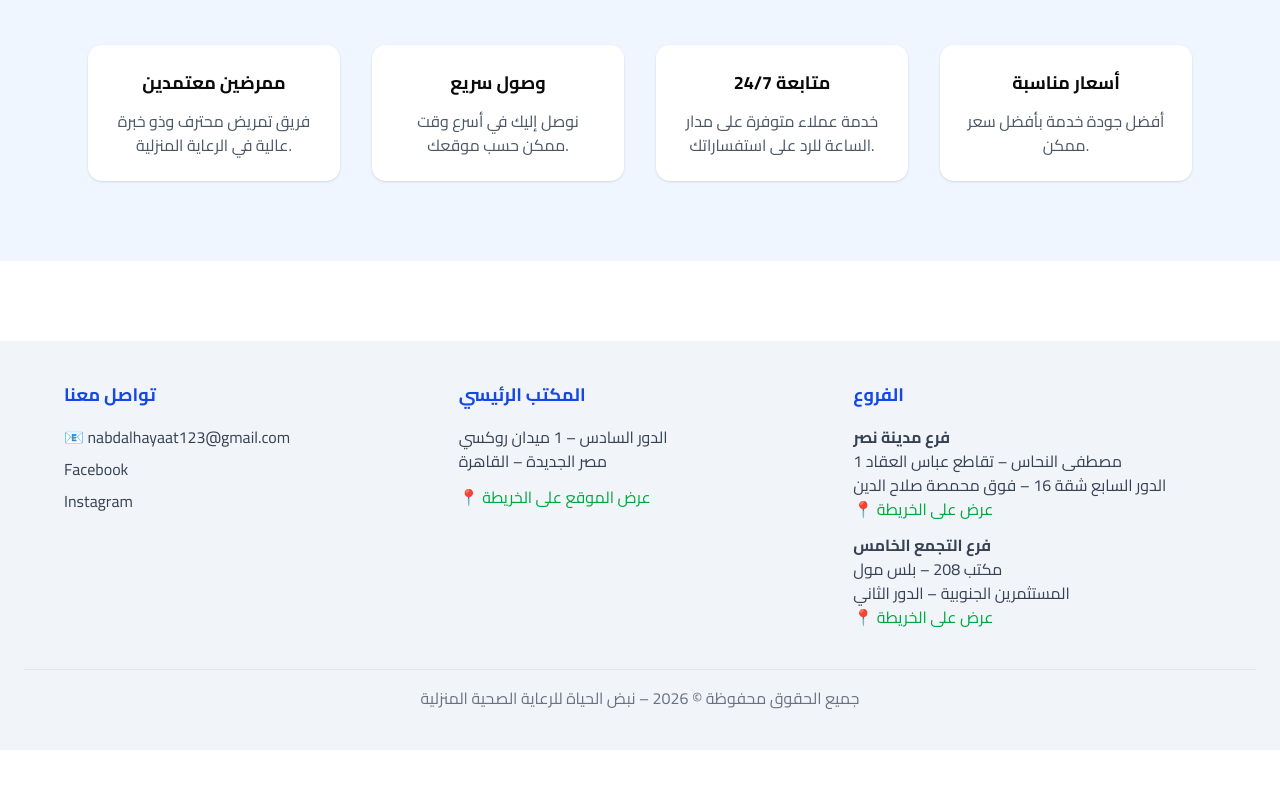
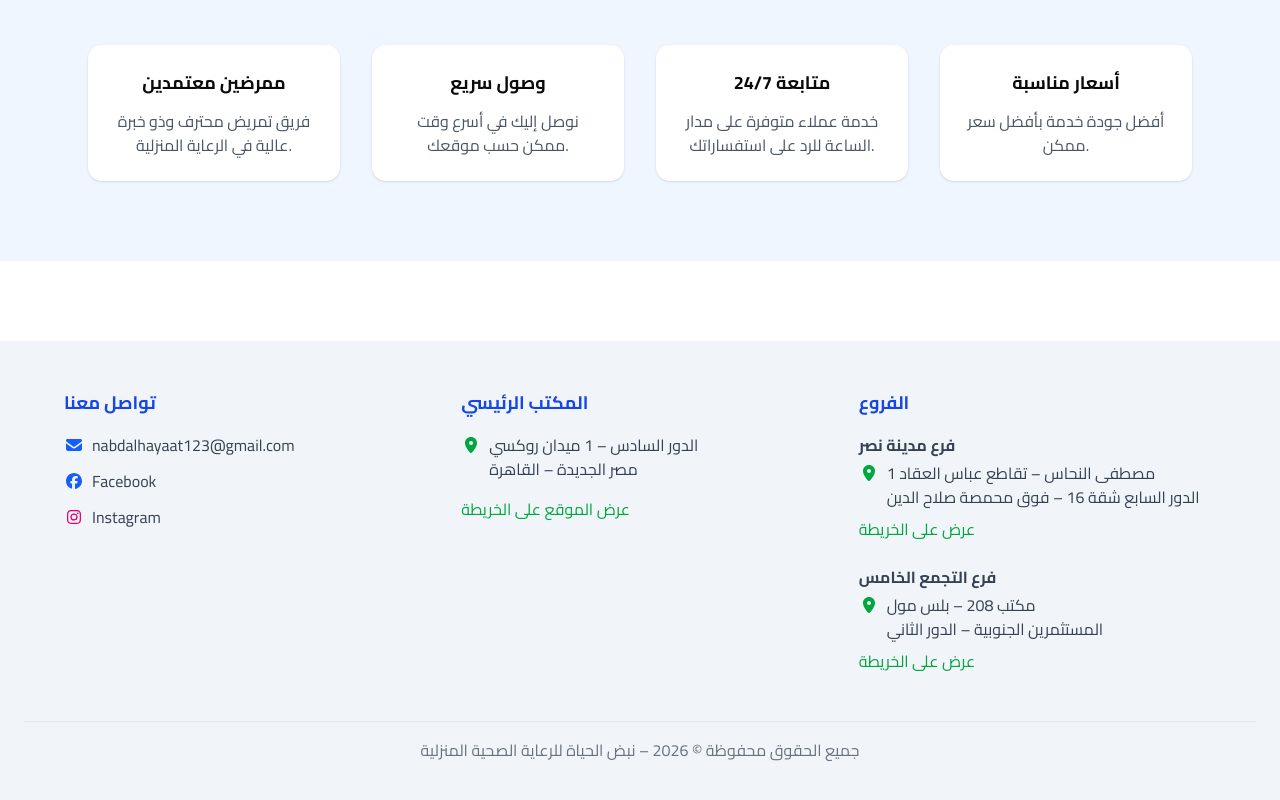
Before and after one commit to MohamedElgazwy/Nabd-Alhayaat, a Next.js app: page / in a window 1280 px wide. Shown: the part 1315-2115 px from the top of the page. Before the commit the page ends 2065 px from the top, so only its background shows below. Built offline with nearby package versions, Linux system fonts and the light colour scheme.

Commit message:
Edit Icons

```diff
--- a/app/components/Footer.jsx
+++ b/app/components/Footer.jsx
@@ -1,7 +1,17 @@
+import { FontAwesomeIcon } from "@fortawesome/react-fontawesome";
+import {
+  faEnvelope,
+  faLocationDot,
+} from "@fortawesome/free-solid-svg-icons";
+import {
+  faFacebook,
+  faInstagram,
+} from "@fortawesome/free-brands-svg-icons";
+
 export default function Footer() {
   return (
-    <footer className="bg-slate-100 mt-20 py-10 px-6">
-      <div className="max-w-6xl mx-auto grid md:grid-cols-3 gap-8 text-gray-700">
+    <footer className="bg-slate-100 mt-20 py-12 px-6">
+      <div className="max-w-6xl mx-auto grid md:grid-cols-3 gap-10 text-gray-700">
 
         {/* Column 1: Contact */}
         <div>
@@ -9,31 +19,35 @@ export default function Footer() {
             تواصل معنا
           </h3>
 
-          <p className="mb-2">
-            📧{" "}
+          <p className="mb-3 flex items-center gap-2">
+            <FontAwesomeIcon icon={faEnvelope} className="text-blue-600" />
             <a
               href="mailto:nabdalhayaat123@gmail.com"
-              className="hover:text-blue-600"
+              className="hover:text-blue-600 transition"
             >
               nabdalhayaat123@gmail.com
             </a>
           </p>
 
-          <p className="mb-2">
+          <p className="mb-3 flex items-center gap-2">
+            <FontAwesomeIcon icon={faFacebook} className="text-blue-600" />
             <a
               href="https://www.facebook.com/NabdAlhayaat1"
               target="_blank"
-              className="hover:text-blue-600"
+              rel="noopener noreferrer"
+              className="hover:text-blue-600 transition"
             >
               Facebook
             </a>
           </p>
 
-          <p>
+          <p className="flex items-center gap-2">
+            <FontAwesomeIcon icon={faInstagram} className="text-pink-600" />
             <a
               href="https://www.instagram.com/nabdalhayaathomecare1"
               target="_blank"
-              className="hover:text-blue-600"
+              rel="noopener noreferrer"
+              className="hover:text-pink-600 transition"
             >
               Instagram
             </a>
@@ -46,18 +60,25 @@ export default function Footer() {
             المكتب الرئيسي
           </h3>
 
-          <p className="mb-3">
+          <p className="flex items-start gap-2 mb-4">
+            <FontAwesomeIcon
+              icon={faLocationDot}
+              className="text-green-600 mt-1"
+            />
+            <span>
               الدور السادس – 1 ميدان روكسي
               <br />
               مصر الجديدة – القاهرة
+            </span>
           </p>
 
           <a
             href="https://maps.app.goo.gl/eALsGgQtjssSBVpf7"
             target="_blank"
-            className="text-green-600 hover:underline"
+            rel="noopener noreferrer"
+            className="text-green-600 hover:underline transition"
           >
-           📍 عرض الموقع على الخريطة
+            عرض الموقع على الخريطة
           </a>
         </div>
 
@@ -67,42 +88,60 @@ export default function Footer() {
             الفروع
           </h3>
 
-          <p className="mb-3">
-            <strong>فرع مدينة نصر</strong>
-            <br />
+          <p className="mb-6">
+            <strong className="block mb-1">فرع مدينة نصر</strong>
+
+            <span className="flex items-start gap-2 mb-2">
+              <FontAwesomeIcon
+                icon={faLocationDot}
+                className="text-green-600 mt-1"
+              />
+              <span>
                 1 مصطفى النحاس – تقاطع عباس العقاد
                 <br />
                 الدور السابع شقة 16 – فوق محمصة صلاح الدين
-            <br />
+              </span>
+            </span>
+
             <a
               href="https://maps.app.goo.gl/srFcdm4KPF7qhJPx8"
               target="_blank"
-              className="text-green-600 hover:underline"
+              rel="noopener noreferrer"
+              className="text-green-600 hover:underline transition"
             >
-             📍 عرض على الخريطة
+              عرض على الخريطة
             </a>
           </p>
 
           <p>
-            <strong>فرع التجمع الخامس</strong>
-            <br />
+            <strong className="block mb-1">فرع التجمع الخامس</strong>
+
+            <span className="flex items-start gap-2 mb-2">
+              <FontAwesomeIcon
+                icon={faLocationDot}
+                className="text-green-600 mt-1"
+              />
+              <span>
                 مكتب 208 – بلس مول
                 <br />
                 المستثمرين الجنوبية – الدور الثاني
-            <br />
+              </span>
+            </span>
+
             <a
               href="https://maps.app.goo.gl/3JtBLoVGRNN2czFk6"
               target="_blank"
-              className="text-green-600 hover:underline"
+              rel="noopener noreferrer"
+              className="text-green-600 hover:underline transition"
             >
-             📍 عرض على الخريطة
+              عرض على الخريطة
             </a>
           </p>
         </div>
       </div>
 
       {/* Bottom */}
-      <div className="text-center text-gray-500 mt-10 border-t pt-4">
+      <div className="text-center text-gray-500 mt-12 border-t pt-4">
         جميع الحقوق محفوظة © 2026 – نبض الحياة للرعاية الصحية المنزلية
       </div>
     </footer>
--- a/app/layout.js
+++ b/app/layout.js
@@ -3,6 +3,9 @@ import "./globals.css";
 import Navbar from "./components/Navbar";
 import Footer from "./components/Footer";
 import WhatsAppButton from "./components/WhatsAppButton";
+import { config } from "@fortawesome/fontawesome-svg-core";
+import "@fortawesome/fontawesome-svg-core/styles.css";
+config.autoAddCss = false;
 
 const cairo = Cairo({
   subsets: ["arabic"],
@@ -10,7 +13,7 @@ const cairo = Cairo({
 });
 
 export const metadata = {
-  title: "Medical Care",
+  title: "Nabd Alhayat",
   description: "Home Medical Services",
 };
 
--- a/package.json
+++ b/package.json
@@ -9,6 +9,10 @@
     "lint": "eslint"
   },
   "dependencies": {
+    "@fortawesome/fontawesome-svg-core": "^7.1.0",
+    "@fortawesome/free-brands-svg-icons": "^7.1.0",
+    "@fortawesome/free-solid-svg-icons": "^7.1.0",
+    "@fortawesome/react-fontawesome": "^3.1.1",
     "@radix-ui/react-slot": "^1.2.4",
     "class-variance-authority": "^0.7.1",
     "clsx": "^2.1.1",
```
Also changed, not shown: 1 other file (tests, documents, lock files or other folders). Lines whose indentation alone changed are shown as unchanged.
